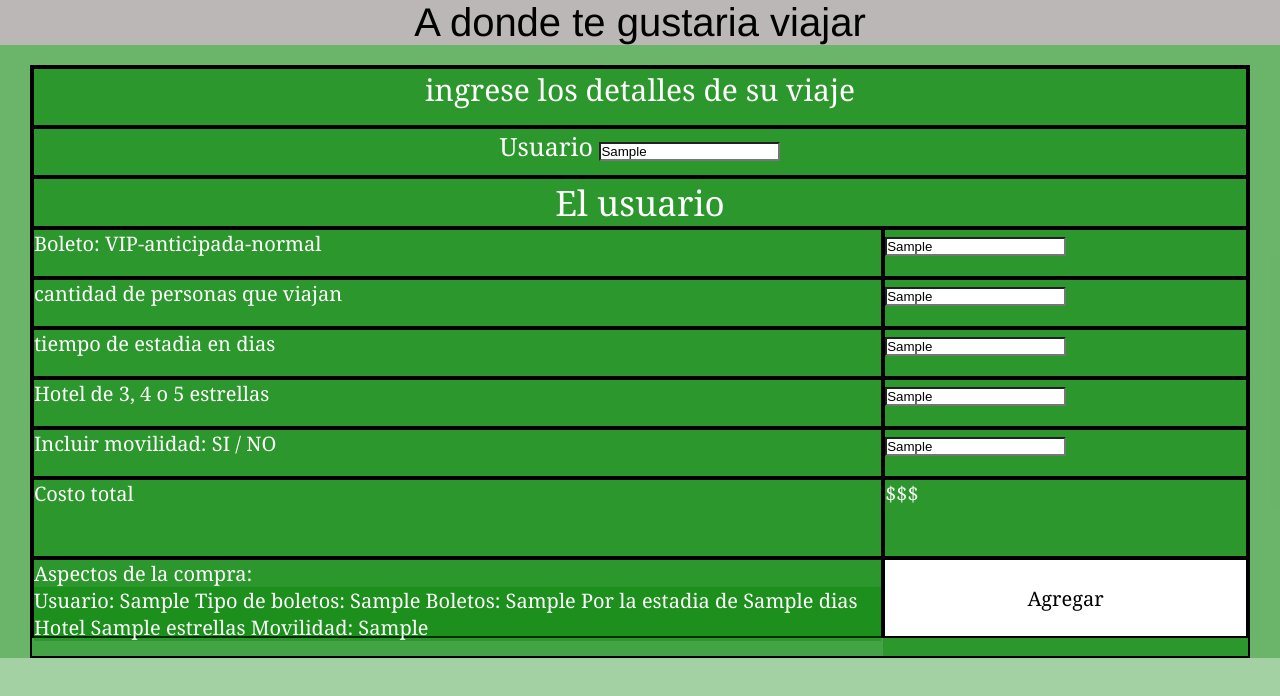
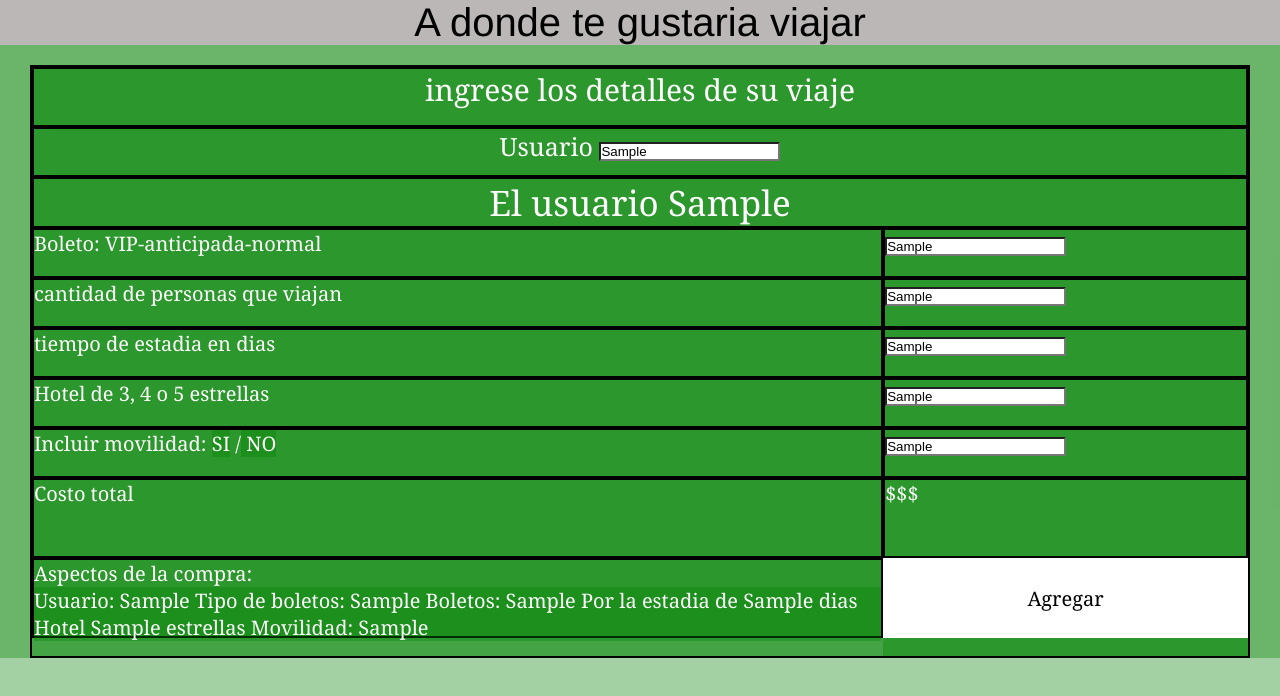
Before and after one commit to jorgeeliasduranalanoca/simulador-de-viaje-NIP, a plain HTML site: page index.html in a window 1280 px wide. Both pictures are taken after typing "Sample", "Sample", "Sample", "Sample", "Sample", "Sample" into the empty fields and a click on the button "Agregar". Drawn offline with nearby package versions, Linux system fonts and the light colour scheme.

Commit message:
AgregadoDeJQuery

```diff
--- a/SimuladorDeViajeNIP.js
+++ b/SimuladorDeViajeNIP.js
@@ -1,131 +1,7 @@
 
 
 
-/*
 
-class viaje {
-    constructor(usuario, email,cantidad,destino, TipoBoleto,dias,hotelCateg,mascotas){
-            this.usuario = usuario;
-            this.cantidad = cantidad;
-            this.destino = destino;
-            this.TipoBoleto = TipoBoleto;
-            this.email = email;
-            this.dias = dias;
-            this.hotelCateg = hotelCateg;
-            this.mascotas = mascotas;
-            }
-            comienzo = function(){
-            console.log("el usuario "+this.usuario+" esta cargando sus datos");
-        }
-            iniciando = function(){
-
-                console.log("boletos "+this.cantidad);
-                console.log("destino " + this.destino);
-                console.log("boleto tipo "+this.TipoBoleto);
-                console.log("dias " +this.dias);
-                console.log("categoria " +this.hotelCateg);
-                console.log("mascotas " +this.mascotas);
-            }
-
-
-            BoloetoVendido = function(dest,tipo,cantidad,dias,hotel,mascotas)  {
-                console.log("el usuario "+ this.usuario+" cargo los datos");
-
-                this.destino = dest;
-                this.TipoBoleto = tipo;
-                this.cantidad= cantidad;
-                this.dias = dias;
-                this.hotelCateg = hotel;
-                this.mascotas = mascotas;
-
-            }
-        vuelo = function(){
-
-                console.log("el susuario "+this.usuario +" correspondiente al E-mail "+this.email +" encargo") ;
-                console.log(this.cantidad + " boletos")
-                console.log("viaje a " + this.destino);
-                console.log("boletos tipo "+this.TipoBoleto);
-                console.log("por la estancia de " +this.dias +" dias");
-                console.log("En hotel categoria de " +this.hotelCateg+" estrellas");
-                console.log ("el usuario "+ this.usuario+" "+this.mascotas +" transporta mascotas")
-            }
-
-            cambio = function()
-                {
-                    console.log("el usuario "+ this.usuario+ " cancelo su vuelo debido a problemas de salud");
-                }
-
-
-
-        }
-
-        /*var pasajero_1 = new viaje(prompt("Coloque su usuario"),prompt("coloque su e-mail "),0,"a definir", "-----",0,0,"---")
-
-        pasajero_1.comienzo();
-        pasajero_1.iniciando();
-        pasajero_1.BoloetoVendido(
-
-            prompt("destino"),
-            prompt("tipo boleto VIP / TURISTA"),
-            prompt("cantidad de boletos"),
-            prompt("cantidad de dias de instatcia"),
-            prompt("de 2 a 5 que categoria quiere"),
-            prompt("lleva con usted mascotas? SI / NO ")
-
-            );
-        pasajero_1.vuelo();
-        pasajero_1.cambio();*/
-
-/*
-class boletos{
-            constructor(){
-                    this.boletostotal = [] ;
-                }
-
-            adicionar = function(adicionar){
-                    this.boletostotal.push(adicionar);
-                }
-
-                actualizacion = function(){
-                    return this.boletostotal;
-                }
-
-            concatboletos = function(todos){
-                this.boletostotal = this.boletostotal.concat(todos.actualizacion());
-            }
-
-
-
-            }
-
-
-            var adultos = new boletos();
-                adultos.adicionar("padre");
-                adultos.adicionar("madre");
-                console.log(adultos);
-
-            var menores = new boletos();
-                menores.adicionar("hijo 17 años");
-                menores.adicionar("hija 13 años");
-                menores.adicionar("hijo 8 años");
-                    console.log(menores);
-
-
-            var mayores = new boletos();
-                mayores.adicionar("señor 65 años");
-                mayores.adicionar("señora 60 años")
-                    console.log(mayores);
-
-            var mascotas = new boletos();
-                mascotas.adicionar("perro");
-                mascotas.adicionar("gato");
-                    console.log(mascotas)
-
-            adultos.concatboletos(menores);
-            adultos.concatboletos(mayores);
-            adultos.concatboletos(mascotas);
-                console.log(adultos);
-*/
 
 var ElUsuario = [];
 var ArtuculosBoletos = [];
@@ -191,7 +67,36 @@ function agregar()
                 console.log(informacion);
 
 
+
                 }
+
+                $("#boton").click(function(){
+                    alert("sus datos fueron cargados");
+                    $(".usuario").hide(1000);
+                    $(".usuario").show(function(){
+                        $(".usuario").append(" " +ElUsuario[0])
+
+                    })
+                });
+
+         $("#boton").hover(
+             function(){
+            $(this).css("color","white");
+            $(this).css("background-color","black");
+            $(this).css("border","white");
+         },
+            function(){
+                $(this).css("color","black");
+            $(this).css("background-color","white");
+            $(this).css("border","black");
+            }
+         )
+
+         $("#usuario").click(function(){
+
+             $("div.login").append("<span>Esciba su usuario sin espacios, puntos y comas. </span>")
+         })
+
 
 
 
@@ -201,17 +106,3 @@ function agregar()
              alert("presiono enter");
                                      }
                      }
-
-
-
-
-
-
-
-
-
-
-
-
-
-  //  elemento.innerHTML = ingresado;      document.body.appendChild(ingresado);
--- a/index.html
+++ b/index.html
@@ -38,7 +38,7 @@
                 <div class="hotel">Hotel de 3, 4 o 5 estrellas</div>
                       <div class="hotel2"> <input id="hotel" class="ingreso" type="text"></div>
 
-                <div class="automovil">Incluir movilidad: SI / NO</div>
+                <div class="automovil">Incluir movilidad: <span id=confirmado> SI</span> /<span id="negado"> NO</span></div>
                       <div class="automovil2"> <input id="movilidad" class="ingreso" type="text"></div>
 
                   <div class="costo" >Costo total</div>
@@ -46,6 +46,7 @@
                   <button id="boton" type="button" onclick="agregar();" onkeypress="compra(compra)">Agregar</button>  <div class="efectivo">$$$</div>
 
                         <div class="viaje" >Aspectos de la compra: <span id="incluido"> </span></div>
+
                         <div id="cosas"></div>
           </div>
 
```
